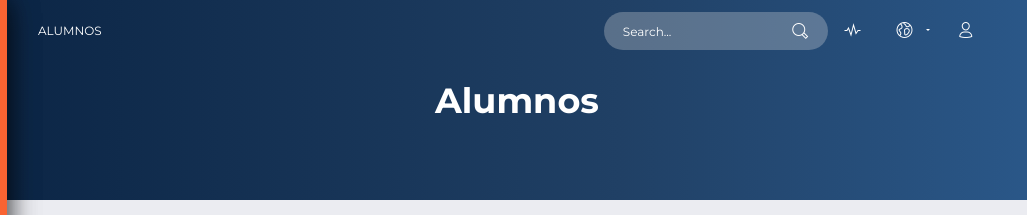
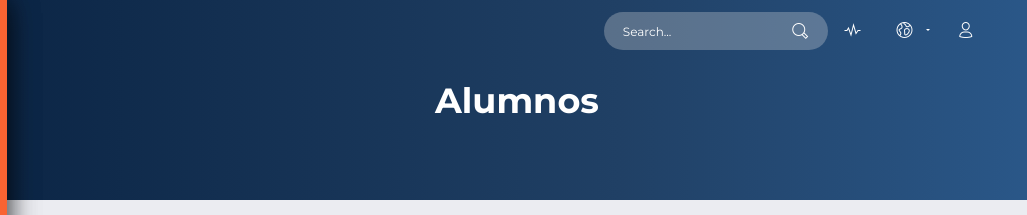
Before and after one commit to buenosaires18/team-1, a website: page dashboard-module/examples/userabm.html in a window 1280 px wide. Shown: the top 215 px of the page, 253-1280 px from the left. Drawn offline with Linux system fonts and the light colour scheme; some packages are replaced by stand-ins of ours.

Commit message:
User banner

```diff
--- a/dashboard-module/examples/userabm.html
+++ b/dashboard-module/examples/userabm.html
@@ -36,7 +36,7 @@
             <span class="navbar-toggler-bar bar3"></span>
           </button>
         </div>
-        <a class="navbar-brand" href="">Alumnos</a>
+        <!--<a class="navbar-brand" href="">Alumnos</a>-->
       </div>
       <button class="navbar-toggler" type="button" data-toggle="collapse" data-target="#navigation" aria-controls="navigation-index" aria-expanded="false" aria-label="Toggle navigation">
         <span class="navbar-toggler-bar navbar-kebab"></span>
```
